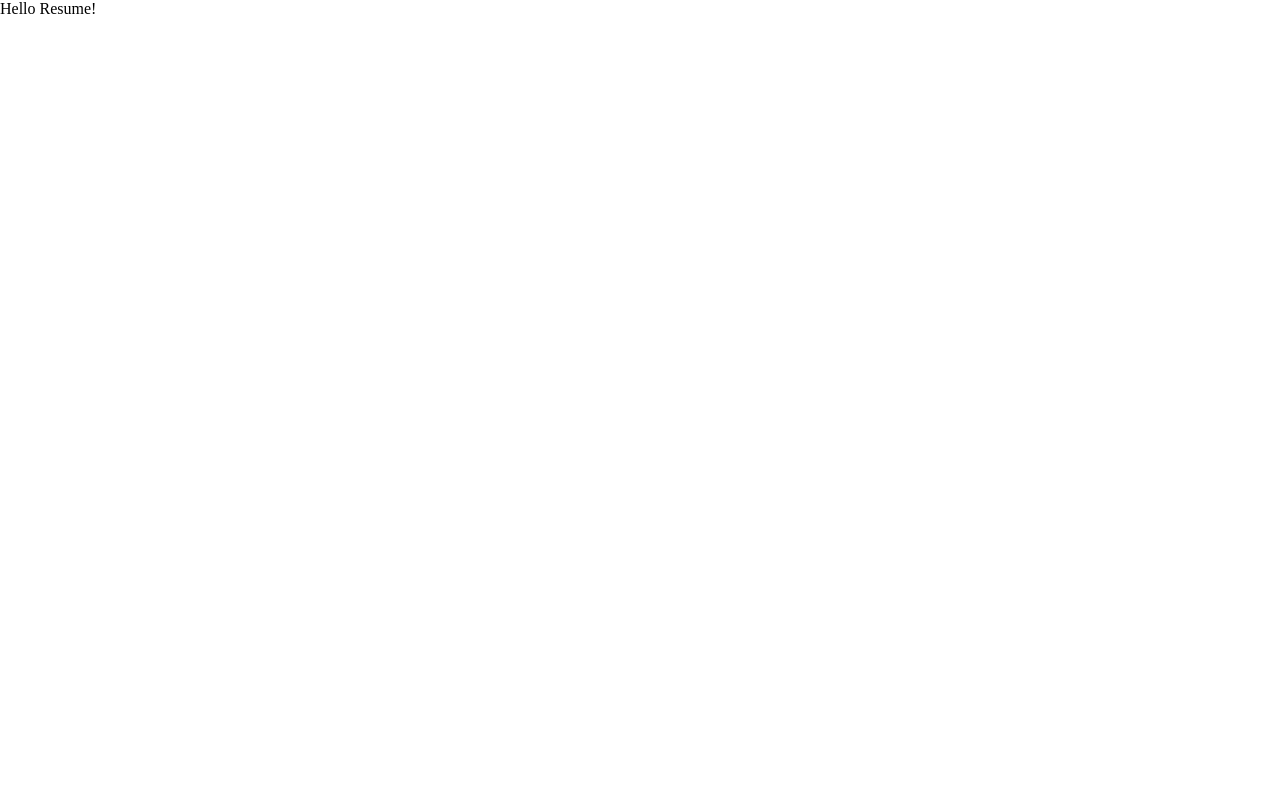
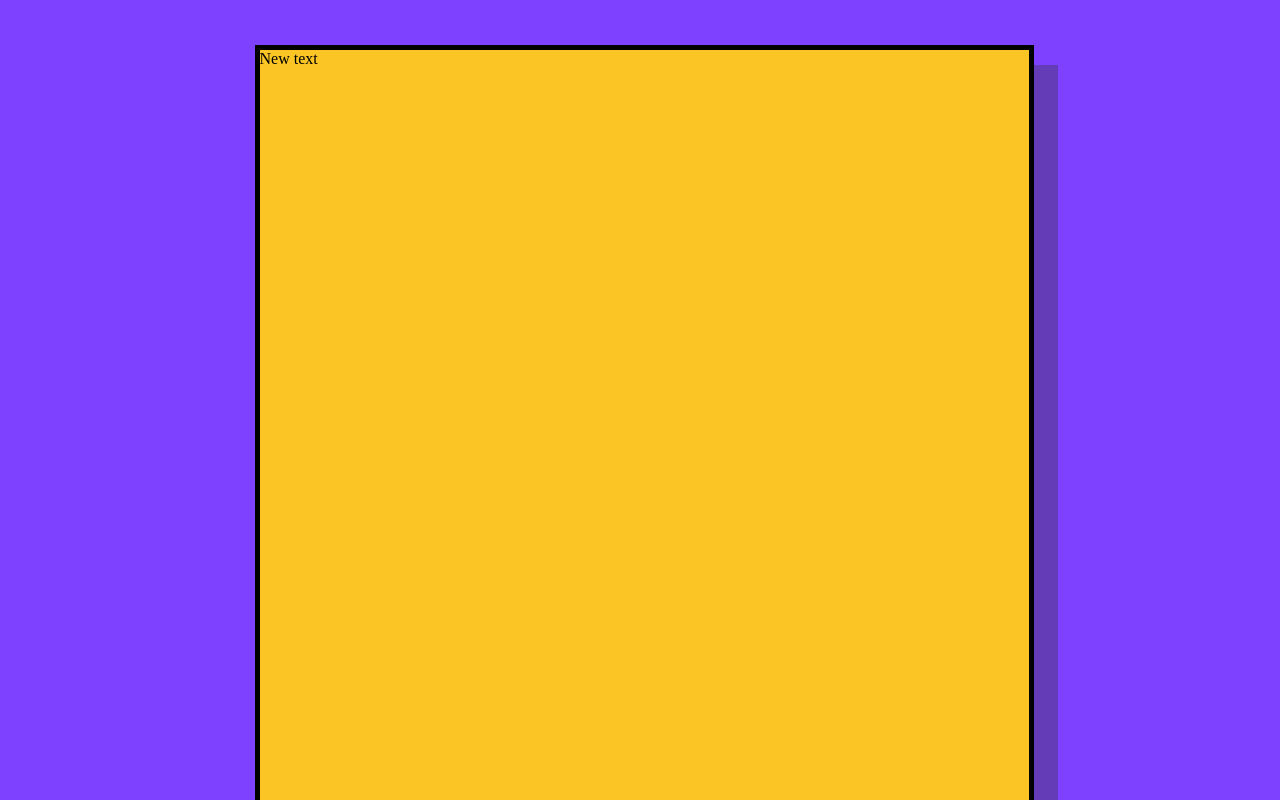
Before and after one commit to PopescuTudor/resume, a React (Vite) app: page / in a window 1280 px wide. Shown: the top 800 px of the page. Built offline with nearby package versions, Linux system fonts and the light colour scheme.

Commit message:
created layout component

```diff
--- a/src/App.jsx
+++ b/src/App.jsx
@@ -1,9 +1,10 @@
-import './normalize.css'
-
+import './normalize.css';
+import Layout from './components/layout';
+import styled from 'styled-components';
 export default function App() {
   return (
-    <main>
-      Hello Resume!
-    </main>
+    <Layout>
+      New text
+    </Layout>
   )
 }
--- /dev/null
+++ b/src/components/layout.jsx
@@ -0,0 +1,32 @@
+import styled from 'styled-components';
+
+const Layout = (props) => {
+  return (
+    <Background>
+      <Page>
+        {props.children}
+      </Page>
+    </Background>
+  )
+}
+
+export default Layout;
+
+const Background = styled.div `
+  width: 100vw;
+  min-height: 100vh;
+  display: flex;
+  align-items: center;
+  justify-content: center;
+  background: #7E41FF;
+`;
+
+const Page = styled.div `
+  margin: 45px 58.5px 74px 66.5px;
+  width: 769px;
+  min-height: 1247px;
+  flex-shrink: 0;
+  border: 5px solid #000;
+  background: #FCC526;
+  box-shadow: 24px 20px 0px 0px rgba(52, 52, 51, 0.35);
+`;
```
